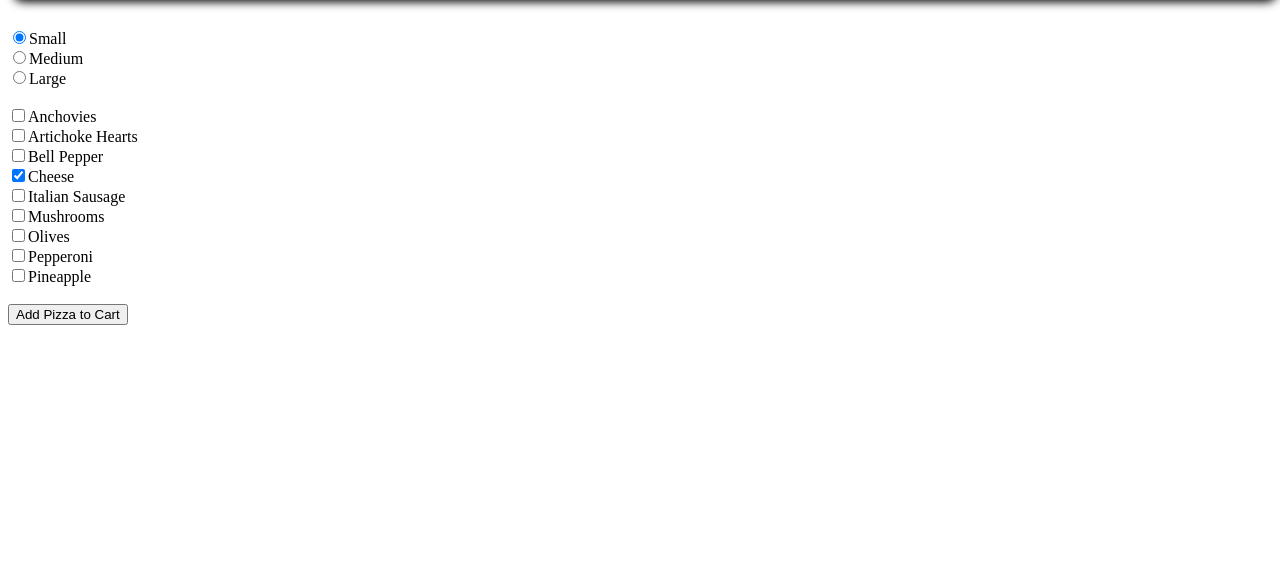
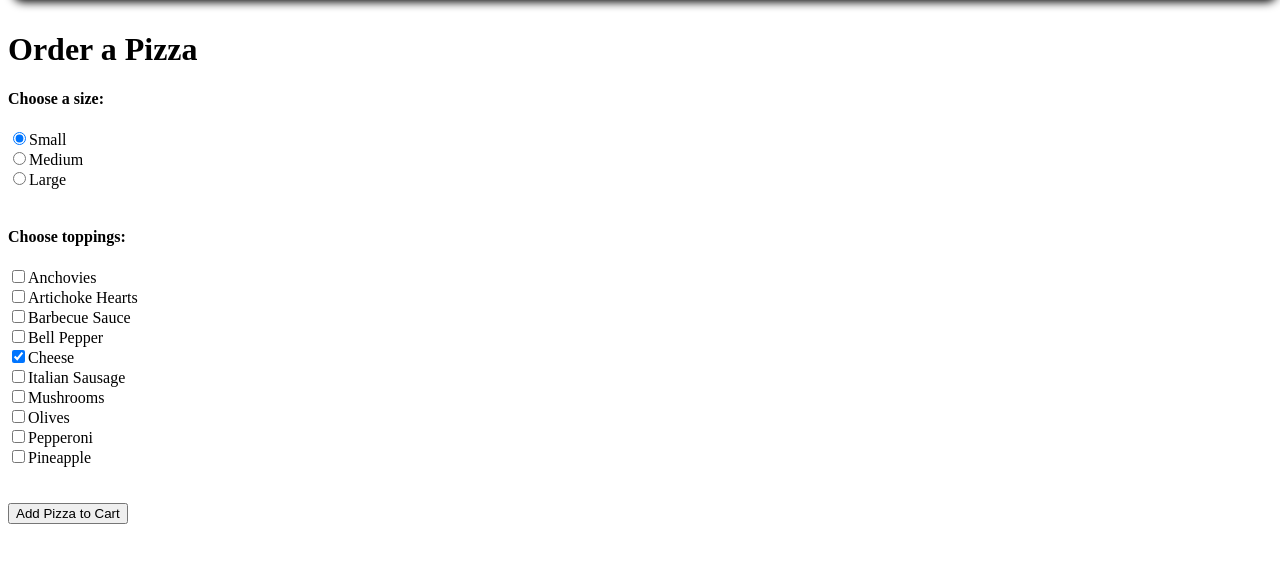
Before and after one commit to mejia-dev/pizza-parlor, a plain HTML site: page index.html in a window 1280 px wide. Shown: the part 135-698 px from the top of the page. Drawn offline with Linux system fonts and the light colour scheme.

Commit message:
Restructure divs to be more easily targetable with CSS

```diff
--- a/index.html
+++ b/index.html
@@ -22,24 +22,35 @@
     </div>
   </div>
 
-<br><br>
   <div id="mainPageContent">
+    <br>
+    <h1>Order a Pizza</h1>
+
     <div id="formHolder">
       <form id="pizzaBuilder">
+        <h4>Choose a size:</h4>
         <label><input type="radio" name="size" value="S" checked>Small</label><br>
         <label><input type="radio" name="size" value="M">Medium</label><br>
         <label><input type="radio" name="size" value="L">Large</label><br>
         <br>
+        <h4>Choose toppings:</h4>
+        <div id="toppingsHolder">
+          <div id="toppingsOptionsHolderA">
             <label><input type="checkbox" name="topping" value="anchovies">Anchovies</label><br>
             <label><input type="checkbox" name="topping" value="artichoke">Artichoke Hearts</label><br>
+            <label><input type="checkbox" name="topping" value="bbq">Barbecue Sauce</label><br>
             <label><input type="checkbox" name="topping" value="bellPepper">Bell Pepper</label><br>
             <label><input type="checkbox" name="topping" value="cheese" checked>Cheese</label><br>
+          </div>
+          <div id="toppingsOptionsHolderB">
             <label><input type="checkbox" name="topping" value="sausage">Italian Sausage</label><br>
             <label><input type="checkbox" name="topping" value="mushrooms">Mushrooms</label><br>
             <label><input type="checkbox" name="topping" value="olives">Olives</label><br>
             <label><input type="checkbox" name="topping" value="pepperoni">Pepperoni</label><br>
             <label><input type="checkbox" name="topping" value="pineapple">Pineapple</label><br>
-        <br>
+          </div>
+        </div>
+        <br><br>
         <button type="submit">Add Pizza to Cart</button>
       </form>
     </div>
```
Lines whose indentation alone changed are shown as unchanged.
